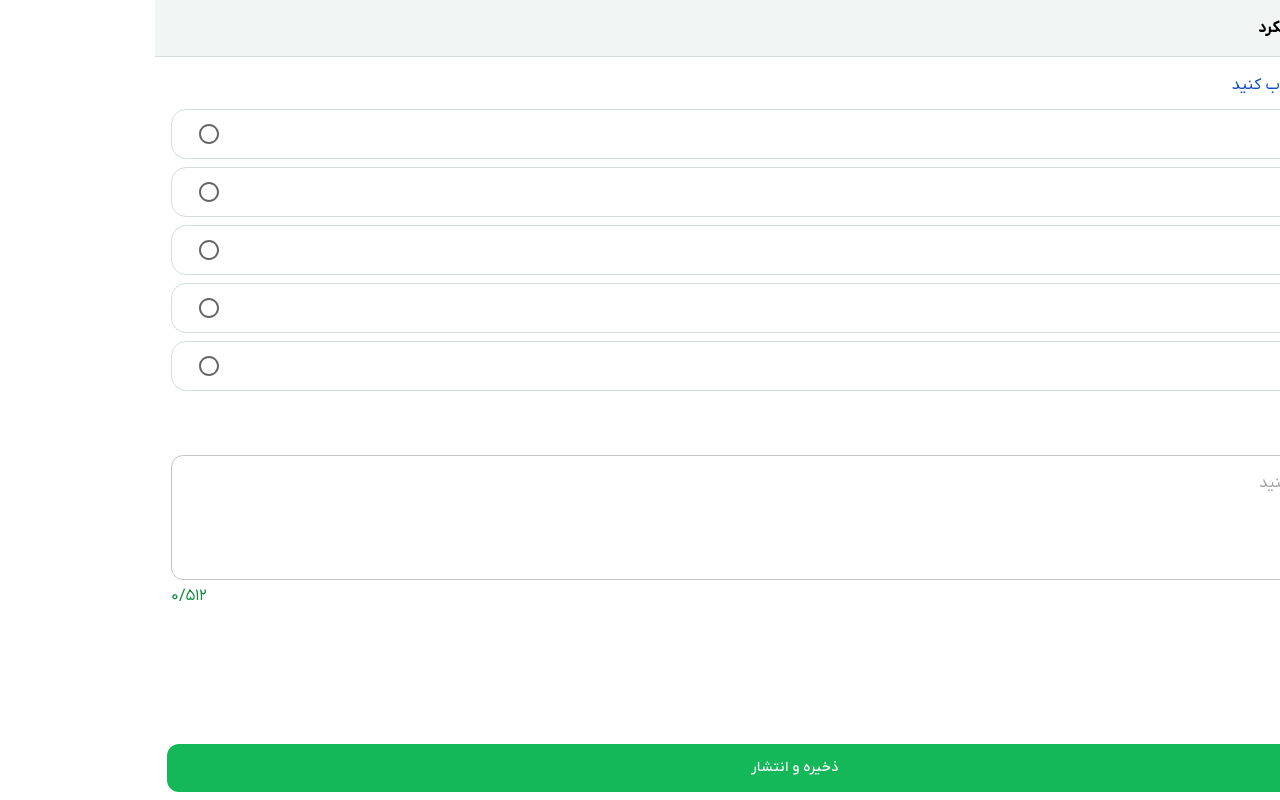
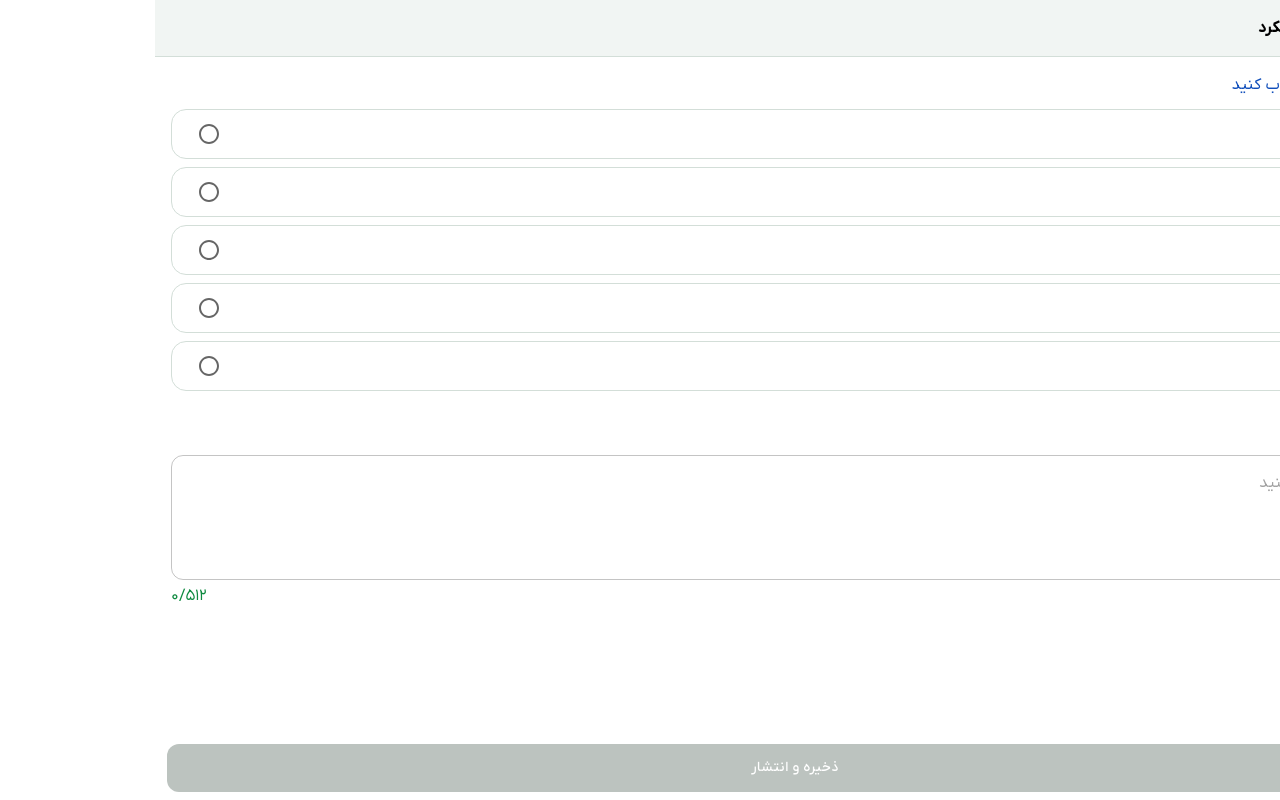
Before and after one commit to ali-ht/ReportWappCreator, a React (Vite) app: page / in a window 1280 px wide. Built offline with nearby package versions, Linux system fonts and the light colour scheme.

Commit message:
debug button
cause for bad commit

```diff
--- a/src/components/CreatorPage.jsx
+++ b/src/components/CreatorPage.jsx
@@ -78,7 +78,7 @@ export default function CreatorPage() {
         }}>
         <EndButtons
           title="ذخیره و انتشار"
-          disable={(!StatusSelected && DescriptionText.trim.length > 0)}
+          disable={!isButtonEnabled || isLoading}
           onClick={submit}
         />
       </div>
```
